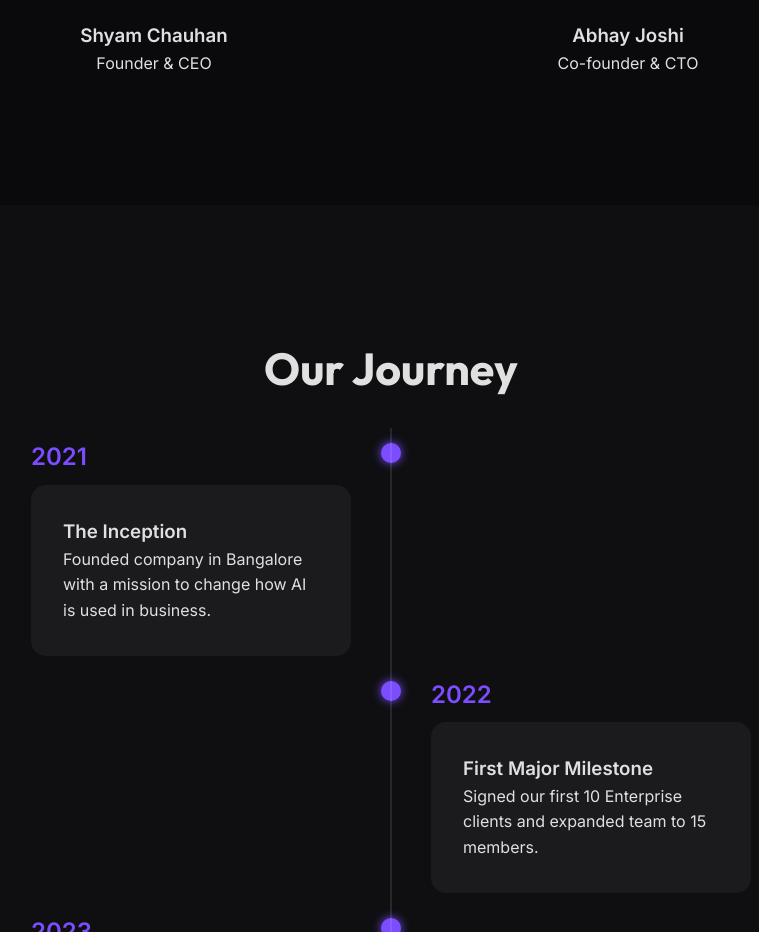
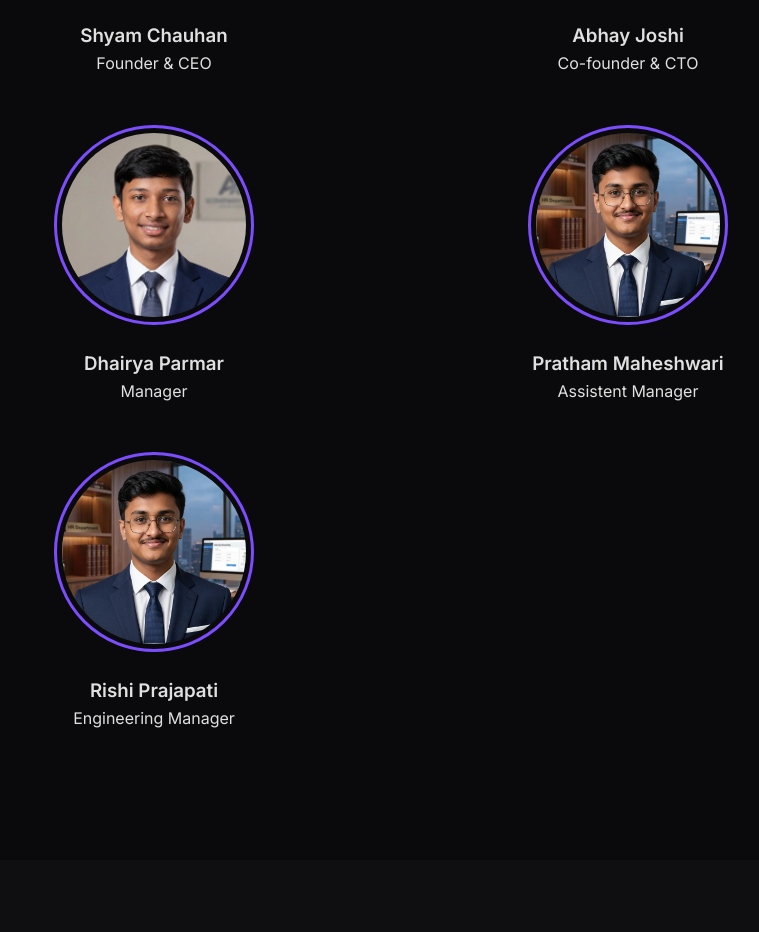
Before and after one commit to shyamchauhan-14/company, a plain HTML site: page index.html in a window 1280 px wide. Shown: the part 2909-3841 px from the top of the page, without its empty margins (249-1008 px from the left). Drawn offline with Linux system fonts and the light colour scheme; a script that the page names is missing.

Commit message:
Add leader cards for Dhairya, Pratham, and Rishi

```diff
--- a/index.html
+++ b/index.html
@@ -898,6 +898,33 @@
                         <p>Co-founder & CTO</p>
                     </div>
                 </div>
+                 <div class="leader-card reveal">
+                    <div class="leader-img">
+                        <img src="assets/dhiriyo.jpeg" alt="Founder">
+                    </div>
+                    <div class="leader-info">
+                        <h3>Dhairya Parmar</h3>
+                        <p>Manager</p>
+                    </div>
+                </div>
+                 <div class="leader-card reveal">
+                    <div class="leader-img">
+                        <img src="assets/ladies.png" alt="Founder">
+                    </div>
+                    <div class="leader-info">
+                        <h3>Pratham Maheshwari</h3>
+                        <p>Assistent Manager</p>
+                    </div>
+                </div>
+                <div class="leader-card reveal">
+                    <div class="leader-img">
+                        <img src="assets/ladies.png" alt="Founder">
+                    </div>
+                    <div class="leader-info">
+                        <h3>Rishi Prajapati</h3>
+                        <p>Engineering Manager</p>
+                    </div>
+                </div>
             </div>
         </section>
 
```
